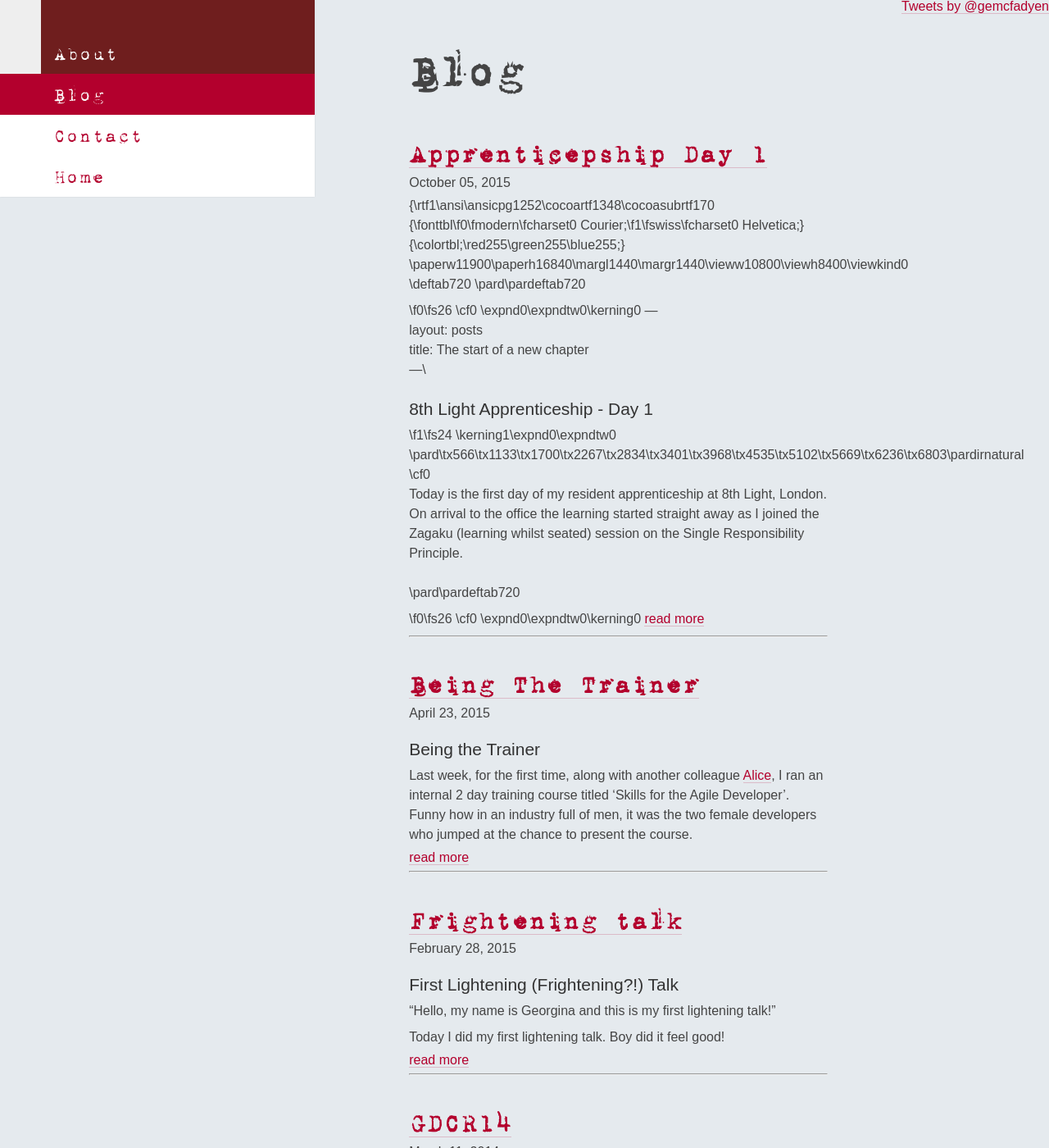
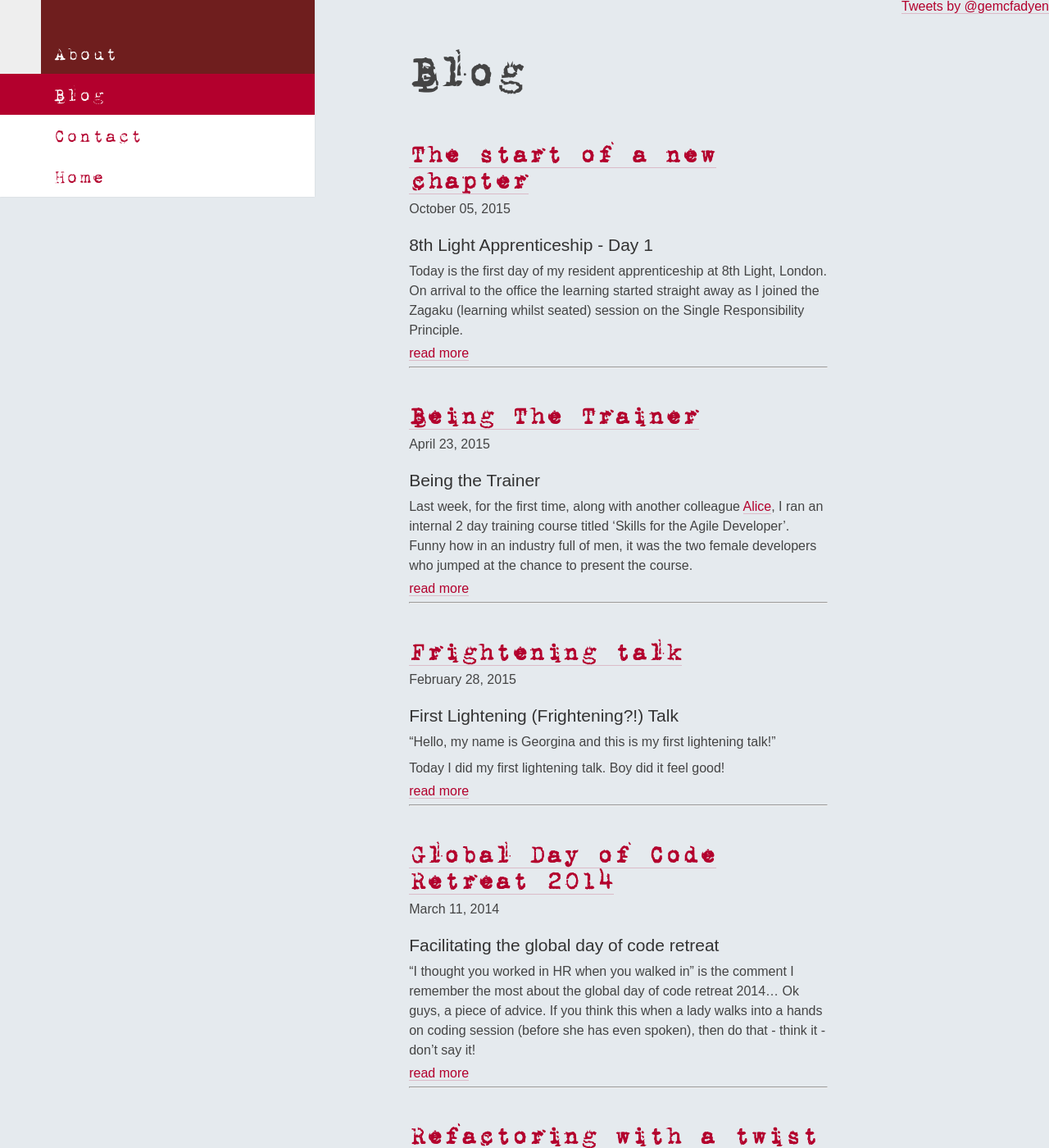
Before and after one commit to gemcfadyen/georginam.com, a Jekyll site: the page built from blog.md, in a window 1280 px wide and 1400 px high. Shown: the whole window at 82% size. Built offline with Jekyll 4.4.1, drawn with Linux system fonts in a browser that asks for light colours; Markdown is read by kramdown in place of the engine named in the settings; comment, search, counter and statistics services are not loaded.

Commit message:
Removing escape characters

```diff
--- a/_posts/2014-03-11-gdcr14.md
+++ b/_posts/2014-03-11-gdcr14.md
@@ -1,7 +1,8 @@
 ---
 layout: posts
-title: GDCR14
+title: Global Day of Code Retreat 2014
 ---
+
 ### Facilitating the global day of code retreat
 
 
--- a/_posts/2015-10-05-apprenticepship-day-1.md
+++ b/_posts/2015-10-05-apprenticepship-day-1.md
@@ -1,36 +1,21 @@
-{\rtf1\ansi\ansicpg1252\cocoartf1348\cocoasubrtf170
-{\fonttbl\f0\fmodern\fcharset0 Courier;\f1\fswiss\fcharset0 Helvetica;}
-{\colortbl;\red255\green255\blue255;}
-\paperw11900\paperh16840\margl1440\margr1440\vieww10800\viewh8400\viewkind0
-\deftab720
-\pard\pardeftab720
+---
+layout: posts
+title: The start of a new chapter
+---
+### 8th Light Apprenticeship - Day 1
 
-\f0\fs26 \cf0 \expnd0\expndtw0\kerning0
----\
-layout: posts\
-title: The start of a new chapter\
----\
-### 8th Light Apprenticeship - Day 1
-\f1\fs24 \kerning1\expnd0\expndtw0 \
-\pard\tx566\tx1133\tx1700\tx2267\tx2834\tx3401\tx3968\tx4535\tx5102\tx5669\tx6236\tx6803\pardirnatural
-\cf0 \
-Today is the first day of my resident apprenticeship at 8th Light, London. On arrival to the office the learning started straight away as I joined the Zagaku (learning whilst seated) session on the Single Responsibility Principle. \
-\
-\pard\pardeftab720
+Today is the first day of my resident apprenticeship at 8th Light, London. On arrival to the office the learning started straight away as I joined the Zagaku (learning whilst seated) session on the Single Responsibility Principle.
 
-\f0\fs26 \cf0 \expnd0\expndtw0\kerning0
-<!--break-->\
-\
+<!--break-->
 
-\f1\fs24 \kerning1\expnd0\expndtw0 Design is something I want to improve on so already a good start. We learnt that responsibilities of a piece of code can be split according to the people that use that piece of functionality, e.g. there may be functions within an \'91Employee\'92 class which \
-- findEmployeeById\
-- calculateDeductions\
-- getDescription\
-each one utilised by a different user of the system (IT, Finance and HR respectively). These are all stockholder of the system with different needs from the software, so they will each have different reasons for wanting the software to change.\
-\pard\tx566\tx1133\tx1700\tx2267\tx2834\tx3401\tx3968\tx4535\tx5102\tx5669\tx6236\tx6803\pardirnatural
-\cf0 \
-My next challenge was to start learning how to use a mac. Having always used a Windows machine in the past, the mac is initially slowing me down as I am less familiar with the shortcuts and layout. Being here to learn, the exposure to a new operating system is another good challenge which I\'92m eager to take on and conquer.\
-\
-Tasks for my first iteration started to be assigned, so I got to work installing various pieces of software, as well as getting setup on the different systems used for internal communication. Already I\'92ve been invited to a mini unconference, a talk by an external speaker, and the possibility of assisting some of our Craftsmen at a training course. \
-\
-It\'92s safe to say at this point that I am excited for the future.}
+Design is something I want to improve on so already a good start. We learnt that responsibilities of a piece of code can be split according to the people that use that piece of functionality, e.g. there may be functions within an 'Employee' class which do the following:
+- findEmployeeById()
+- calculateDeductions()
+- getDescription()
+each one utilised by a different user of the system (IT, Finance and HR respectively). These are all stockholder of the system with different needs from the software, so they will each have different reasons for wanting the software to change.
+
+My next challenge was to start learning how to use a mac. Having always used a Windows machine in the past, the mac is initially slowing me down as I am less familiar with the shortcuts and layout. Being here to learn, the exposure to a new operating system is another good challenge which I'm eager to take on and conquer.
+
+Tasks for my first iteration started to be assigned, so I got to work installing various pieces of software, as well as getting setup on the different systems used for internal communication. Already I've been invited to a mini unconference, a talk by an external speaker, and the possibility of assisting some of our Craftsmen at a training course.
+
+It's safe to say at this point that I am excited for the future.
```
